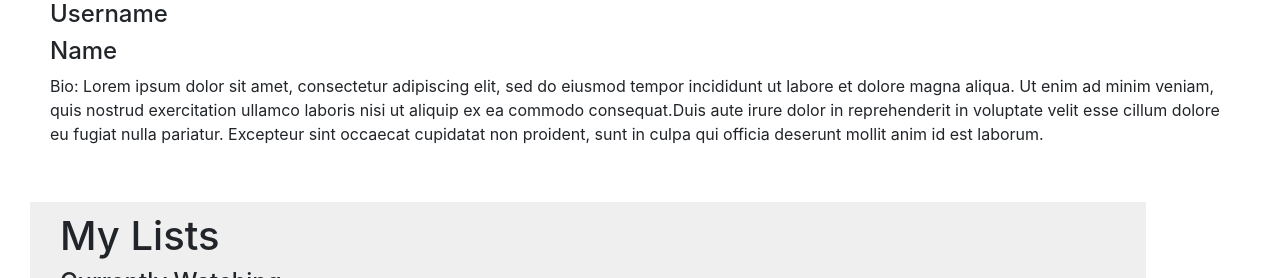
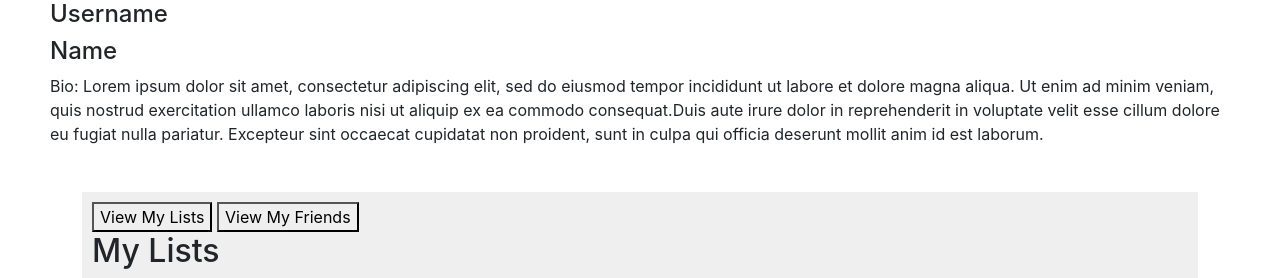
Before and after one commit to allybranch/test-project, a PHP site: page /project/profile.php in a window 1280 px wide. Shown: the part 132-410 px from the top of the page. Run offline with PHP 8.4, Linux system fonts and the light colour scheme.

Commit message:
Profile toggle

```diff
--- a/profile.php
+++ b/profile.php
@@ -23,7 +23,10 @@
 
     <div class="main-page-area">
       <div class="profile-container2">
-        <h1 class="page-title"> My Lists </h1>
+        <button onclick="ViewLists()">View My Lists</button>
+        <button onclick="ViewFriends()">View My Friends</button>
+        <h2 id="profile-title"> My Lists </h2>
+        <div id="profile-lists">
           <h4 class="list-title"> Currently Watching </h4>
           <div class="owl-carousel owl-theme">
               <div class="item">
@@ -160,6 +163,13 @@
               </div>
           </div>
         </div>
+        <div id="profile-friends">
+          <div class="friend-row"><h4>Friend 1 </h4></div>
+          <div class="friend-row"><h4>Friend 2 </h4></div>
+          <div class="friend-row"><h4>Friend 3 </h4></div>
+          <div class="friend-row"><h4>Friend 4 </h4></div>
+        </div>
+      </div>
     </div>
 
   </body>
@@ -183,24 +193,44 @@
       autoHeight:true,
       responsive:{
           0:{
-              items:1
+              items:2
           },
           400:{
-              items:2
+              items:3
           },
           600:{
-              items:3
+              items:4
           },
           800:{
-              items:4
+              items:5
           },
           1000:{
-              items:5
+              items:6
           },
           1200:{
-              items:6
+              items:8
           }
       }
     })
+
+    function ViewLists(){
+      var lists = document.getElementById("profile-lists");
+      var friends = document.getElementById("profile-friends");
+      lists.style.display = "block";
+      friends.style.display = "none";
+      document.getElementById("profile-title").innerHTML = "My Lists";
+    }
+    function ViewFriends(){
+      var lists = document.getElementById("profile-lists");
+      var friends = document.getElementById("profile-friends");
+      document.getElementById("profile-title").innerHTML = "My Friends";
+
+      lists.style.display = "none";
+      friends.style.display = "block";
+
+
+    }
+
   </script>
+
 </html>
--- a/stylesheets/styles.css
+++ b/stylesheets/styles.css
@@ -158,7 +158,7 @@ form > .col {
 }
 
 
-
+/* PROFILE */
 .profile-container1{
   padding: 10px 50px;
   margin-top: 10px;
@@ -167,7 +167,16 @@ form > .col {
   background-color: #efefef;
   width: 90%;
   padding: 10px;
-  margin: 10px;
+  margin: auto;
+
+}
+#profile-friends{
+  display: none;
+  border: 1px solid grey;
+  padding: 5px;
+}
+.friend-row:nth-child(even){
+  background-color:  white;
 }
 
 /* BROWSE */
```
Lines whose indentation alone changed are shown as unchanged.
